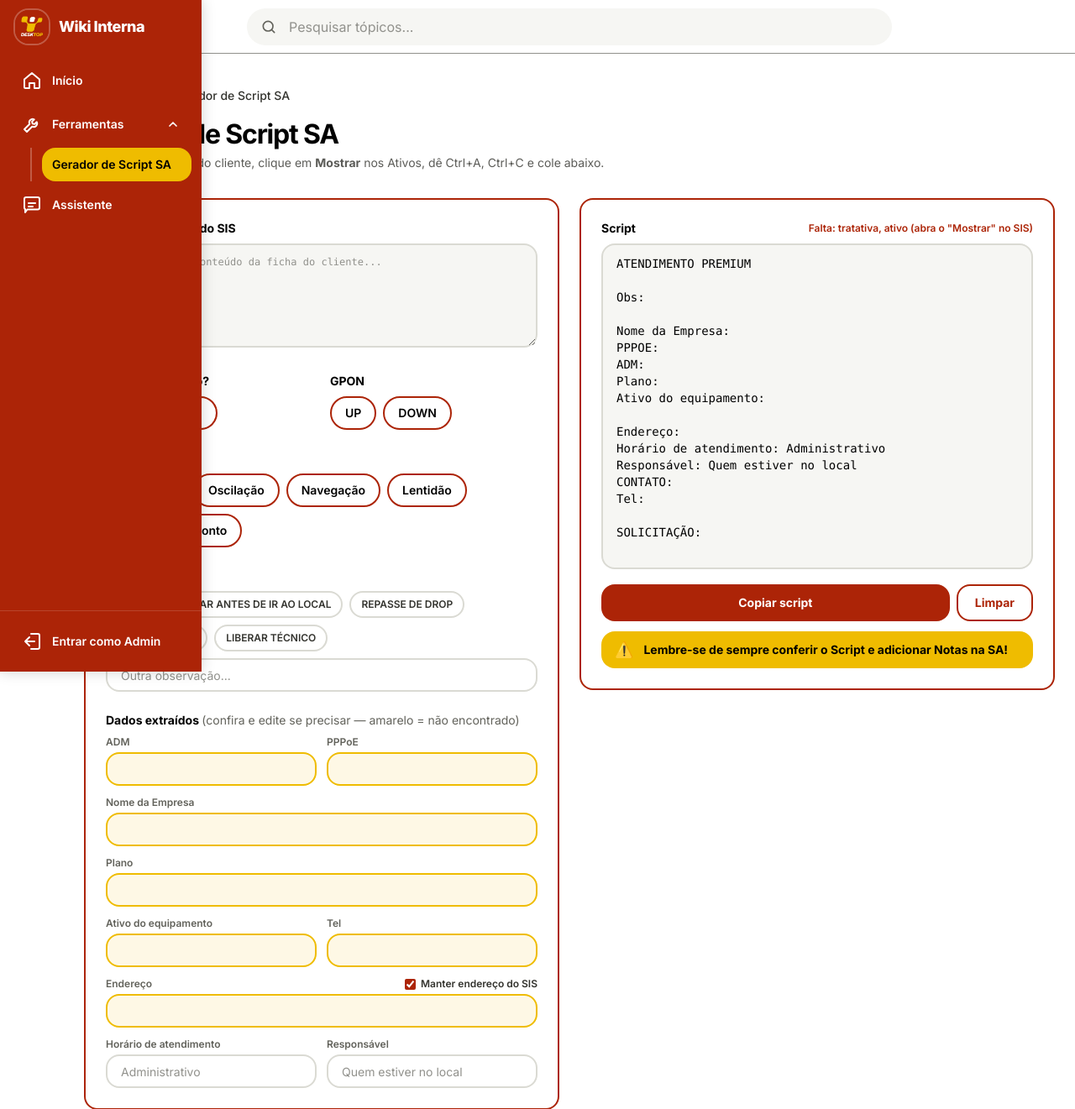
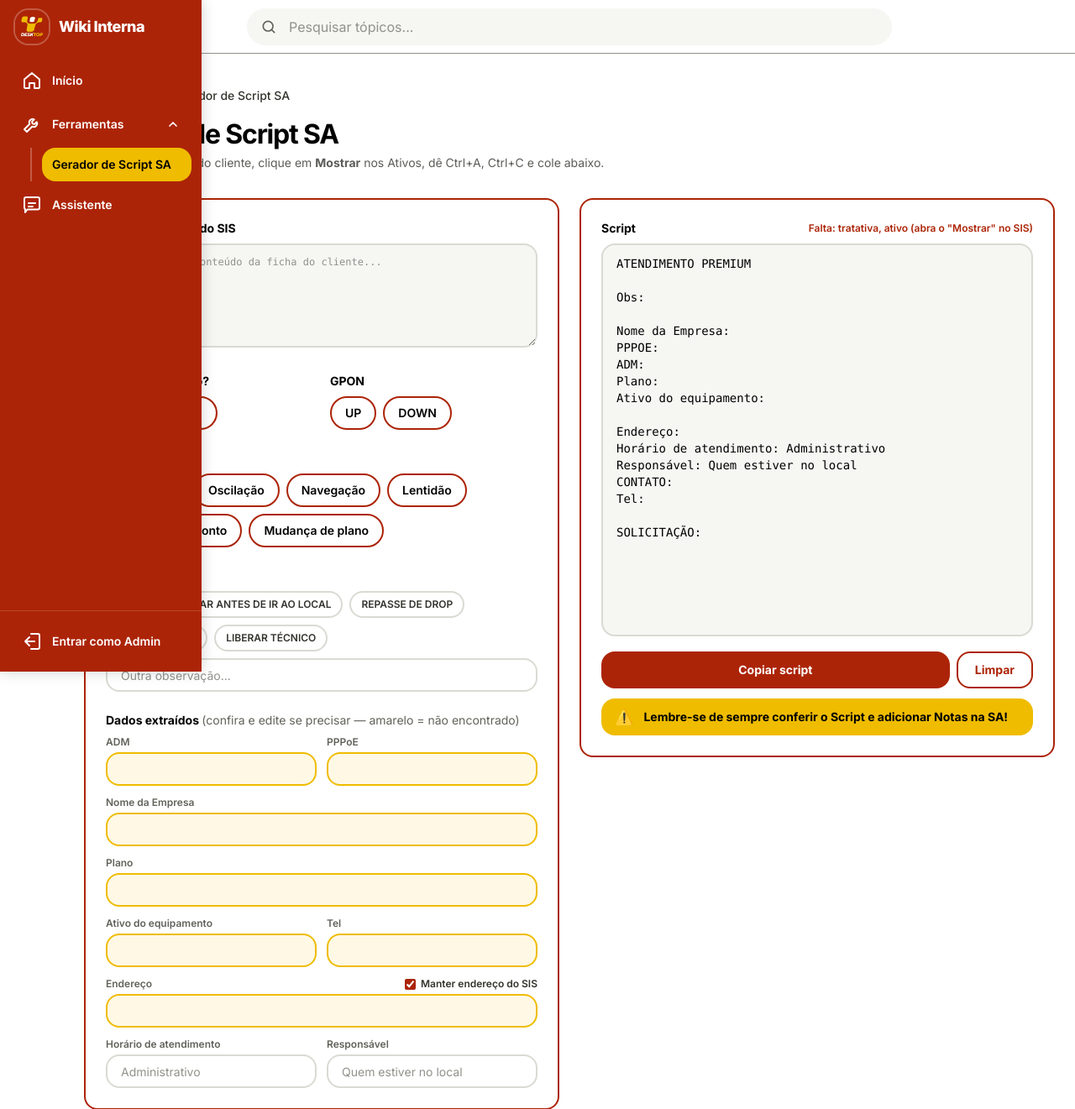
Before and after one commit to Lice030961/wiki-interna, a Django app: page /ferramentas/gerador-sa/ in a window 1280 px wide. Shown: the top 1321 px of the page at 84% size. Run offline with Django 5.2, Linux system fonts and the light colour scheme; some libraries are stand-ins or nearby versions.

Commit message:
Gerador SA: Mudança de plano com modelo próprio lido do e-mail
Co-Authored-By: Claude Opus 5.5 <noreply@anthropic.com>

```diff
--- a/core/tools.py
+++ b/core/tools.py
@@ -16,11 +16,12 @@ TOOLS = [
         'description': (
             'Monta o script de abertura de SA do Salesforce a partir da ficha do cliente copiada do SIS '
             '(Ctrl+A, Ctrl+C com o "Mostrar" dos Ativos aberto): preenche ADM, PPPoE, nome, plano, ativo, '
-            'telefone e endereço, e deixa escolher cliente dedicado, GPON, tratativa e observações.'
+            'telefone e endereço, e deixa escolher cliente dedicado, GPON, tratativa e observações. '
+            'Também monta a SA de Mudança de plano a partir do e-mail da solicitação.'
         ),
         # Palavras soltas (sem acento/maiúscula importar) que levam a esta ferramenta na
         # busca e no chatbot, além das palavras do próprio nome.
-        'keywords': ['script', 'gerador', 'sa', 'salesforce', 'sis', 'ficha'],
+        'keywords': ['script', 'gerador', 'sa', 'salesforce', 'sis', 'ficha', 'mudanca de plano', 'alteracao de plano'],
     },
 ]
 
--- a/core/views.py
+++ b/core/views.py
@@ -117,6 +117,8 @@ def script_generator(request):
             ('navegacao', 'Navegação'),
             ('lentidao', 'Lentidão'),
             ('mudanca', 'Mudança de ponto'),
+            # Mudança de plano troca o modelo do script: dados vêm do e-mail, não do SIS.
+            ('plano', 'Mudança de plano'),
         ],
         # (texto no script, rótulo do botão)
         'obs_options': [
@@ -136,6 +138,20 @@ def script_generator(request):
             ('endereco', 'Endereço'),
             ('horario', 'Horário de atendimento'),
             ('responsavel', 'Responsável'),
+        ],
+        'plano_fields': [
+            ('adm', 'ADM'),
+            ('solicitante', 'Quem solicitou (Desktop)'),
+            ('nome', 'Nome da Empresa'),
+            ('plano_atual', 'Plano atual'),
+            ('plano_novo', 'Plano novo'),
+            ('roteador', 'Roteador desbloqueado'),
+            ('ativo', 'Ativo do equipamento'),
+            ('endereco', 'Endereço'),
+            ('complemento', 'Complemento'),
+            ('horario', 'Horário de atendimento'),
+            ('responsavel', 'Responsável'),
+            ('tel', 'Contato'),
         ],
     })
 
--- a/static/js/script_generator.js
+++ b/static/js/script_generator.js
@@ -1,5 +1,5 @@
-// Gerador de Script de SA — roda 100% no navegador. O texto colado do SIS
-// nunca é enviado ao servidor nem salvo.
+// Gerador de Script de SA — roda 100% no navegador. O texto colado (ficha do SIS
+// ou e-mail de mudança de plano) nunca é enviado ao servidor nem salvo.
 (function () {
   // PPPoE desse domínio (plano não legado) é encurtado até o "@".
   const SHORT_PPPOE_DOMAIN = 'desktop.com.br';
@@ -10,12 +10,19 @@
     oscilacao: 'OSCILAÇÃO',
     lentidao: 'LENTIDÃO',
     mudanca: 'MUDANÇA DE PONTO',
+    plano: 'Mudança de plano',
   };
+  const SOLICITANTE_SUFIXO = ' - B2B Desktop';
   const ATIVO_RE = /\b[A-Z]{2}\d{6}\b/;
   const PHONE_RE = /\(?\d{2}\)?\s*9?\d{4}[-\s]?\d{4}/;
 
   const $ = (id) => document.getElementById(id);
   const fieldIds = ['nome', 'pppoe', 'plano', 'ativo', 'endereco', 'responsavel', 'tel'];
+  // Campos do modo Mudança de plano (ids "p-..."), preenchidos a partir do e-mail.
+  const planoIds = ['adm', 'solicitante', 'nome', 'plano_atual', 'plano_novo', 'roteador', 'ativo',
+    'endereco', 'complemento', 'horario', 'responsavel', 'tel'];
+  // Podem ficar vazios: têm valor padrão ou são preenchidos à mão só quando existem.
+  const planoOpcionais = ['ativo', 'complemento', 'horario', 'responsavel'];
 
   // Remove acentos preservando o tamanho da string, para os índices baterem com o original.
   function fold(s) {
@@ -116,6 +123,89 @@
     return out;
   }
 
+  // ── E-mail de mudança de plano ──────────────────────────────────────────────
+  // Rótulos do formulário do e-mail; uma linha que começa com um deles nunca é
+  // continuação da anterior.
+  const EMAIL_LABELS = ['razao social', 'cnpj', 'adm', 'plano contratado', 'valor negociado',
+    'taxa de instalacao', 'sla', 'endereco', 'quantidade de links', 'vigencia', 'contato',
+    'e-mail', 'precisa de roteador', 'obs'];
+
+  function titleCase(s) {
+    return s.toLowerCase().replace(/(^|\s)\S/g, (c) => c.toUpperCase());
+  }
+
+  // "Rótulo: valor" ou "Pergunta? valor". O e-mail quebra linhas longas (~76 colunas),
+  // então uma linha comprida continua na seguinte até uma linha vazia ou outro rótulo.
+  function emailField(lines, label) {
+    const re = new RegExp('^' + escapeRe(label) + '[^:?]*[?:]+\\s*');
+    for (let i = 0; i < lines.length; i++) {
+      const m = fold(lines[i]).match(re);
+      if (!m) continue;
+      let value = lines[i].slice(m[0].length).trim();
+      let prev = lines[i];
+      while (prev.length >= 65 && lines[i + 1] && !EMAIL_LABELS.some((l) => fold(lines[i + 1]).startsWith(l))) {
+        i += 1;
+        prev = lines[i];
+        value += ' ' + prev;
+      }
+      value = value.replace(/\s+/g, ' ').trim();
+      if (value) return value;
+    }
+    return '';
+  }
+
+  function parseEmail(text) {
+    const lines = text.split(/\r?\n/).map((l) => l.normalize('NFC').trim());
+    const out = {};
+
+    // Primeiro "ADM: <número>" do e-mail (assunto ou corpo), sem os zeros à esquerda.
+    const adm = text.match(/ADM:[ \t]*0*(\d+)/i);
+    out.adm = adm ? adm[1] : '';
+
+    // Quem enviou (funcionário da Desktop), como "Nome Sobrenome". Vem de
+    // "<Nome completo> adicionou uma nota"; sem essa linha, do endereço em "From:".
+    let sender = '';
+    const nota = text.match(/^\s*(.+?)\s+adicionou uma nota/im);
+    if (nota) {
+      sender = nota[1];
+    } else {
+      const from = text.match(/^\s*From:\s*([\w.-]+)@/im);
+      if (from) sender = from[1].replace(/[._-]+/g, ' ');
+    }
+    const words = sender.trim().split(/\s+/).filter(Boolean);
+    out.solicitante = titleCase(words.length > 1 ? words[0] + ' ' + words[words.length - 1] : words.join(''));
+
+    out.nome = emailField(lines, 'razao social');
+    out.plano_novo = emailField(lines, 'plano contratado');
+
+    // "Rod. X, s/n - km 74 - Dist. industrial / Sarapui. Cep: 18.225-000"
+    // → "Rod. X, s/n - km 74 - Dist. industrial, Sarapui - 18.225-000"
+    out.endereco = emailField(lines, 'endereco')
+      .replace(/\s+\/\s+/g, ', ')
+      .replace(/[.,]?\s*cep\s*:?\s*/i, ' - ')
+      .trim();
+
+    const roteador = fold(emailField(lines, 'precisa de roteador'));
+    out.roteador = roteador.startsWith('s') ? 'SIM' : roteador.startsWith('n') ? 'NÃO' : '';
+
+    // "Contato para Agendar instalação: Franciele - 1532769323": nome + telefone(s).
+    const contato = emailField(lines, 'contato');
+    const phones = [];
+    (contato.match(new RegExp(PHONE_RE.source, 'g')) || []).forEach((m) => {
+      const digits = m.replace(/\D/g, '');
+      if (!phones.includes(digits)) phones.push(digits);
+    });
+    out.tel = phones.join(' / ');
+    out.responsavel = contato
+      .replace(new RegExp(PHONE_RE.source, 'g'), ' ')
+      .replace(/[\s\-–\/|,:]+$/, '')
+      .replace(/^[\s\-–\/|,:]+/, '')
+      .trim();
+
+    out.ativo = '-';
+    return out;
+  }
+
   function selected(name) {
     const el = document.querySelector('input[name="' + name + '"]:checked');
     return el ? el.value : '';
@@ -135,7 +225,76 @@
     return parts.join(' / ');
   }
 
+  // Um telefone por linha: o primeiro logo após o rótulo, os demais embaixo.
+  function phoneLines(tel) {
+    return tel.split('/').map((t) => t.trim()).filter(Boolean).join('\n');
+  }
+
+  function markMissing(el, missing) {
+    el.classList.toggle('!border-brand-yellow', missing);
+    el.classList.toggle('!bg-brand-yellow/10', missing);
+  }
+
+  function isPlano() {
+    return selected('tratativa') === 'plano';
+  }
+
+  function setMode(plano) {
+    $('fields-sis').classList.toggle('hidden', plano);
+    $('fields-plano').classList.toggle('hidden', !plano);
+    $('gpon-row').classList.toggle('hidden', plano);
+    $('intro-sis').classList.toggle('hidden', plano);
+    $('intro-plano').classList.toggle('hidden', !plano);
+    $('sis-label').textContent = plano ? 'Texto do e-mail' : 'Texto da página do SIS';
+    $('f-sis').placeholder = plano ? 'Cole aqui o conteúdo do e-mail da solicitação...' : 'Cole aqui o conteúdo da ficha do cliente...';
+  }
+
+  function renderPlano() {
+    // Na mudança de plano as Obs padrão valem sempre (não há "cliente dedicado").
+    $('obs-presets').classList.remove('hidden');
+
+    const v = {};
+    planoIds.forEach((id) => {
+      const el = $('p-' + id);
+      v[id] = el.value.trim();
+      markMissing(el, !v[id] && !planoOpcionais.includes(id));
+    });
+
+    const obs = buildObs();
+    $('preview').value = [
+      'ATENDIMENTO PREMIUM',
+      '',
+      'Obs:' + (obs ? ' ' + obs : ''),
+      '',
+      'Roteador desbloqueado: ' + v.roteador,
+      '',
+      'Nome de quem solicitou a VT: ' + (v.solicitante ? v.solicitante + SOLICITANTE_SUFIXO : ''),
+      '',
+      'Nome da Empresa: ' + v.nome,
+      'ADM: ' + v.adm,
+      'Ativo do equipamento: ' + (v.ativo || '-'),
+      '',
+      'Plano atual: ' + v.plano_atual,
+      'Plano novo: ' + v.plano_novo,
+      '',
+      'Endereço: ' + v.endereco,
+      'Complemento: ' + v.complemento,
+      '',
+      'Horário de atendimento: ' + (v.horario || 'Administrativo'),
+      'Responsável: ' + (v.responsavel || DEFAULT_RESPONSAVEL),
+      'Contato: ' + phoneLines(v.tel),
+      '',
+      'SOLICITAÇÃO: ' + SOLICITACAO.plano,
+    ].join('\n');
+
+    $('pending').textContent = v.plano_atual ? '' : 'Falta: plano atual';
+  }
+
   function render() {
+    if (isPlano()) {
+      renderPlano();
+      return;
+    }
     const dedicado = selected('dedicado') === 'sim';
     const tratativa = selected('tratativa');
     const needsGpon = !dedicado && tratativa !== 'mudanca';
@@ -156,9 +315,7 @@
 
     ['adm'].concat(fieldIds).forEach((id) => {
       const el = $('f-' + id);
-      const missing = !el.disabled && !el.value.trim() && id !== 'responsavel';
-      el.classList.toggle('!border-brand-yellow', missing);
-      el.classList.toggle('!bg-brand-yellow/10', missing);
+      markMissing(el, !el.disabled && !el.value.trim() && id !== 'responsavel');
     });
 
     const obs = buildObs();
@@ -177,8 +334,7 @@
       'Horário de atendimento: ' + ($('f-horario').value.trim() || 'Administrativo'),
       'Responsável: ' + v.responsavel,
       'CONTATO:',
-      // Um telefone por linha: o primeiro logo após "Tel:", os demais embaixo.
-      'Tel: ' + v.tel.split('/').map((t) => t.trim()).filter(Boolean).join('\n'),
+      'Tel: ' + phoneLines(v.tel),
       '',
       'SOLICITAÇÃO: ' + buildSolicitacao(dedicado, tratativa, gpon),
     ].join('\n');
@@ -195,6 +351,15 @@
   let sisEndereco = '';
 
   function reparse() {
+    if (isPlano()) {
+      const parsed = parseEmail($('f-sis').value);
+      planoIds.forEach((id) => {
+        // Plano atual, complemento e horário não vêm do e-mail: não apaga o que foi digitado.
+        if (id in parsed) $('p-' + id).value = parsed[id];
+      });
+      render();
+      return;
+    }
     const parsed = parse($('f-sis').value);
     sisEndereco = parsed.endereco;
     if (!$('keep-endereco').checked) parsed.endereco = '';
@@ -224,11 +389,14 @@
 
   function clearAll() {
     ['f-adm', 'f-sis', 'f-obs'].forEach((id) => { $(id).value = ''; });
+    planoIds.forEach((id) => { $('p-' + id).value = ''; });
     $('f-adm').dataset.auto = '1';
     $('f-horario').value = '';
     document.querySelectorAll('input[name="tratativa"], input[name="gpon"], input[name="obs"]').forEach((r) => { r.checked = false; });
     document.querySelector('input[name="dedicado"][value="nao"]').checked = true;
     $('keep-endereco').checked = true;
+    modoPlano = false;
+    setMode(false);
     reparse();
     $('f-sis').focus();
   }
@@ -237,6 +405,14 @@
   $('f-adm').addEventListener('input', () => { $('f-adm').dataset.auto = ''; render(); });
   document.querySelectorAll('.sg-input').forEach((el) => el.addEventListener('input', render));
   document.querySelectorAll('input[type="radio"], input[type="checkbox"]').forEach((el) => el.addEventListener('change', render));
+  // Entrar ou sair da Mudança de plano troca o modelo e relê o texto colado.
+  let modoPlano = false;
+  document.querySelectorAll('input[name="tratativa"]').forEach((el) => el.addEventListener('change', () => {
+    if (isPlano() === modoPlano) return;
+    modoPlano = isPlano();
+    setMode(modoPlano);
+    reparse();
+  }));
   $('keep-endereco').addEventListener('change', (e) => {
     $('f-endereco').value = e.target.checked ? sisEndereco : '';
     render();
--- a/templates/tools/script_generator.html
+++ b/templates/tools/script_generator.html
@@ -12,8 +12,11 @@
       <span class="text-body font-medium">Gerador de Script SA</span>
     </nav>
     <h1 class="text-[28px] sm:text-[32px] font-bold text-ink tracking-[-1.2px] leading-tight">Gerador de Script SA</h1>
-    <p class="text-sm text-body/80 mt-1">
+    <p id="intro-sis" class="text-sm text-body/80 mt-1">
       No SIS, abra a ficha do cliente, clique em <strong>Mostrar</strong> nos Ativos, dê Ctrl+A, Ctrl+C e cole abaixo.
+    </p>
+    <p id="intro-plano" class="hidden text-sm text-body/80 mt-1">
+      Abra o e-mail da solicitação de mudança de plano, dê Ctrl+A, Ctrl+C e cole abaixo.
     </p>
   </div>
 
@@ -22,12 +25,12 @@
     <!-- Entrada -->
     <section class="space-y-6 bg-white border-2 border-brand-red rounded-2xl p-5 sm:p-6">
       <div>
-        <label for="f-sis" class="block text-sm font-bold text-ink mb-2">Texto da página do SIS</label>
+        <label for="f-sis" id="sis-label" class="block text-sm font-bold text-ink mb-2">Texto da página do SIS</label>
         <textarea id="f-sis" rows="6" placeholder="Cole aqui o conteúdo da ficha do cliente..."
                   class="w-full px-4 py-3 rounded-2xl border-2 border-hairline bg-card text-xs font-mono text-ink placeholder-ash focus:outline-none focus:bg-white focus:border-brand-yellow transition"></textarea>
       </div>
 
-      <div class="grid grid-cols-1 sm:grid-cols-2 gap-5">
+      <div id="gpon-row" class="grid grid-cols-1 sm:grid-cols-2 gap-5">
         <fieldset>
           <legend class="text-sm font-bold text-ink mb-2">Cliente dedicado?</legend>
           <div class="flex gap-2">
@@ -81,7 +84,7 @@
 
       <div>
         <h2 class="text-sm font-bold text-ink mb-2">Dados extraídos <span class="font-normal text-mute">(confira e edite se precisar — amarelo = não encontrado)</span></h2>
-        <div class="grid grid-cols-1 sm:grid-cols-2 gap-3">
+        <div id="fields-sis" class="grid grid-cols-1 sm:grid-cols-2 gap-3">
           {% for id, label in fields %}
           <div class="{% if id == 'nome' or id == 'plano' or id == 'endereco' %}sm:col-span-2{% endif %}">
             <div class="flex items-center justify-between mb-1">
@@ -101,6 +104,20 @@
           </div>
           {% endfor %}
         </div>
+        <div id="fields-plano" class="hidden grid grid-cols-1 sm:grid-cols-2 gap-3">
+          {% for id, label in plano_fields %}
+          <div class="{% if id == 'nome' or id == 'plano_novo' or id == 'endereco' or id == 'complemento' %}sm:col-span-2{% endif %}">
+            <label for="p-{{ id }}" class="block text-xs font-semibold text-mute mb-1">{{ label }}</label>
+            <input id="p-{{ id }}" type="text" autocomplete="off"
+                   {% if id == 'horario' %}placeholder="Administrativo"{% endif %}
+                   {% if id == 'responsavel' %}placeholder="Quem estiver no local"{% endif %}
+                   {% if id == 'ativo' %}placeholder="-"{% endif %}
+                   {% if id == 'solicitante' %}placeholder="Nome Sobrenome"{% endif %}
+                   {% if id == 'adm' %}inputmode="numeric"{% endif %}
+                   class="sg-input h-10 w-full px-4 rounded-2xl border-2 border-hairline bg-white text-sm text-ink placeholder-ash focus:outline-none focus:border-brand-yellow transition" />
+          </div>
+          {% endfor %}
+        </div>
       </div>
     </section>
 
@@ -110,7 +127,7 @@
         <h2 class="text-sm font-bold text-ink">Script</h2>
         <span id="pending" class="text-xs font-semibold text-brand-red text-right"></span>
       </div>
-      <textarea id="preview" rows="18" readonly
+      <textarea id="preview" rows="22" readonly
                 class="w-full px-4 py-3 rounded-2xl border-2 border-hairline bg-card text-sm font-mono text-ink resize-none focus:outline-none"></textarea>
       <div class="flex gap-2 mt-3">
         <button id="copy-btn" type="button"
```
Also changed, not shown: CLAUDE.md (+2 -0 lines).
